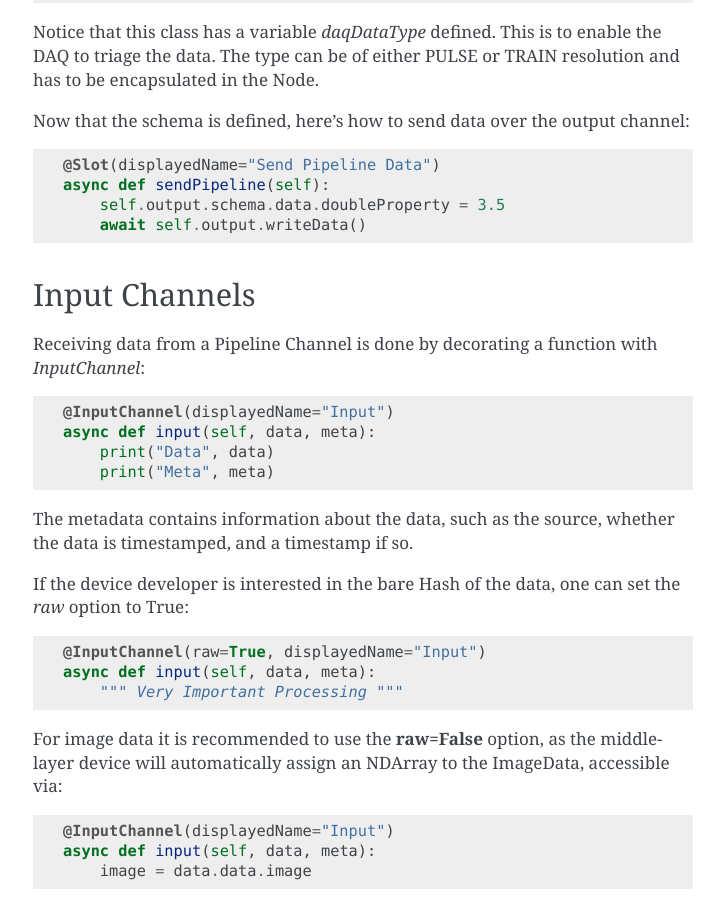
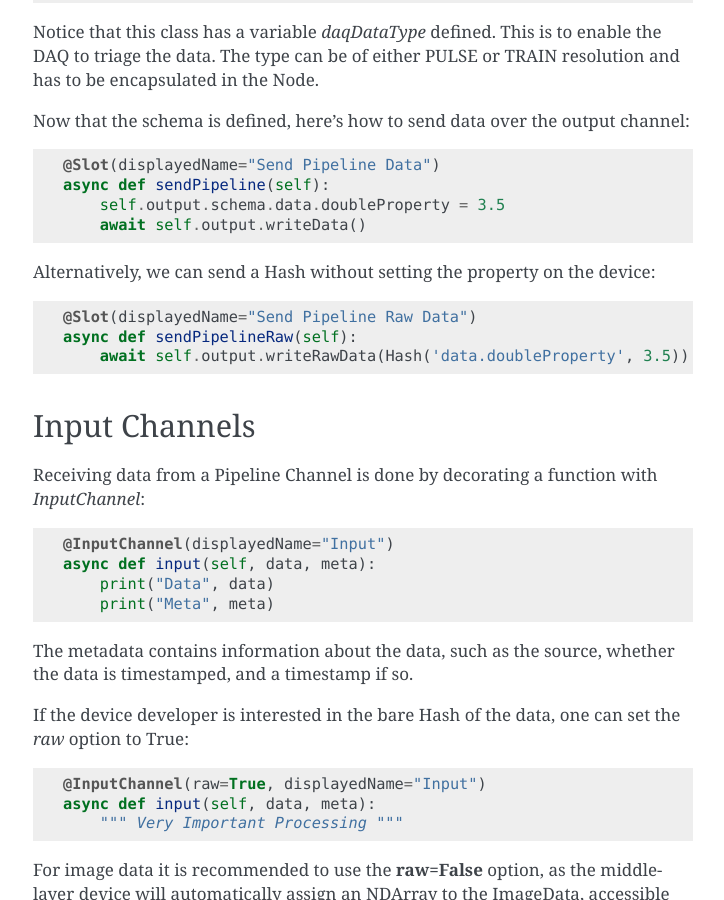
Before and after one commit to European-XFEL/howToMiddlelayer, a Sphinx documentation site: the page built from source/chap4/channels.rst, in a window 1280 px wide and 900 px high, scrolled down 910 px. Shown: the whole window, without its empty margins (387-1111 px from the left). Built offline with Sphinx 7.4.7, drawn with Linux system fonts in a browser that asks for light colours.

Commit message:
Add raw data sending to pipeline example

```diff
--- a/source/chap4/channels.rst
+++ b/source/chap4/channels.rst
@@ -10,13 +10,17 @@ and likewise an input channel can receive data from many outputs.
 
 Output Channels
 ---------------
-Firstly, import the required classes::
+Firstly, import the required classes:
+
+.. code-block:: Python
 
     from karabo.middlelayer import (
         AccessMode, Configurable, DaqDataType, Double, Node, OutputChannel
     )
 
-Then, define an output channel in your device::
+Then, define an output channel in your device:
+
+.. code-block:: Python
 
     output = OutputChannel(ChannelNode,
                            displayedName="Output",
@@ -54,6 +58,15 @@ channel:
     async def sendPipeline(self):
         self.output.schema.data.doubleProperty = 3.5
         await self.output.writeData()
+
+Alternatively, we can send a Hash without setting the property on the device:
+
+.. code-block:: Python
+
+    @Slot(displayedName="Send Pipeline Raw Data")
+    async def sendPipelineRaw(self):
+        await self.output.writeRawData(Hash('data.doubleProperty', 3.5))
+
 
 Input Channels
 --------------
```
